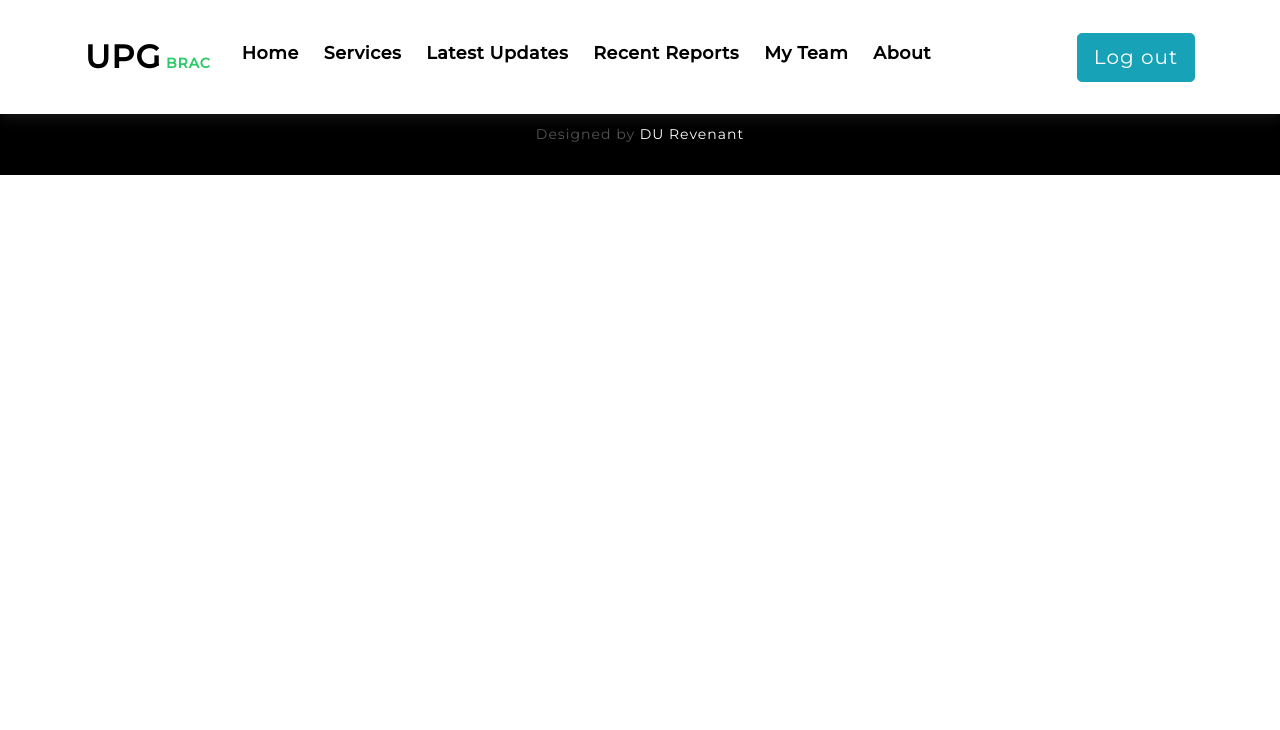
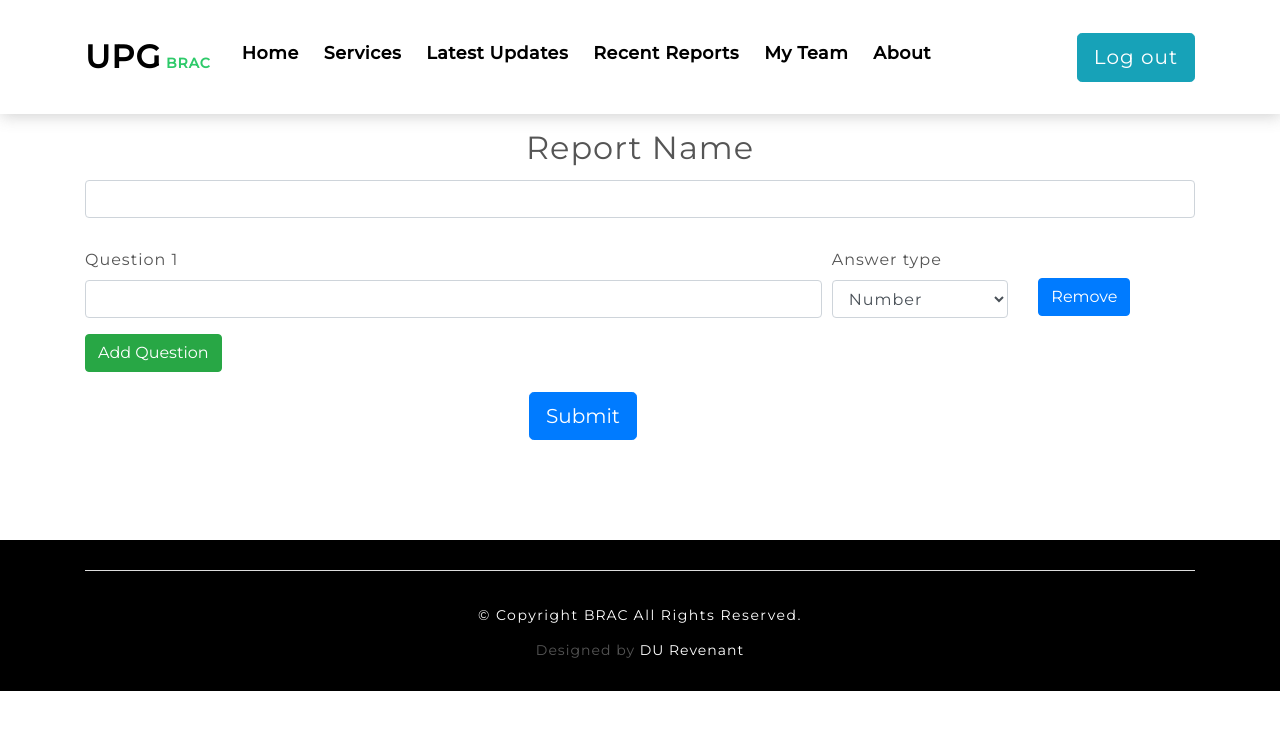
Before and after one commit to forkkr/DU_Revenant_BRACathon3.0, a Flask app: page /report-generation in a window 1280 px wide. Shown: the top 730 px of the page. Run offline with Flask 2, Linux system fonts and the light colour scheme; some libraries are stand-ins or nearby versions.

Commit message:
munia v1.0

```diff
--- a/templates/report_generation.html
+++ b/templates/report_generation.html
@@ -5,8 +5,113 @@
     <title>Title</title>
 </head>
 <body>
-{% include 'nav.html' %}
+ {% include 'nav.html' %}
 Design Your Report Template..
+<script src="static/js/jquery-2.2.3.min.js"></script>
+
+
+ <div class="container"  style="margin-top: 100px;">
+
+
+
+
+<form id="form">
+    <div class="form-group " align="center">
+    <label style="font-size: xx-large; " for="reportName">Report Name</label>
+    <input style="font-size:20px; margin-bottom: 30px;" type="text" class="form-control" aria-label="Large" id="reportName" >
+    </div>
+
+
+  <div id="group1" class="form-row">
+    <div class="form-group col-md-8">
+      <label for="inputCity">Question 1</label>
+      <input type="text" class="form-control" id="inputCity">
+    </div>
+    <div class="form-group col-md-2">
+      <label for="inputState">Answer type</label>
+      <select id="inputState" class="form-control">
+        <option selected>Number</option>
+        <option>Text</option>
+      </select>
+    </div>
+    <div style="padding-top: 30px" class="form-group col-md-2">
+      <button style="margin-left: 20px" onclick="removeElement(id)" id="0" name="0" type="button" class="btn btn-primary">Remove</button>
+    </div>
+  </div>
+
+
+</form>
+<div>
+<button  id="btn" name="btn" type="button" class="btn btn-success">Add Question</button>
+</div>
+     <div>
+<button style="margin-left: 40%; margin-top: 20px; margin-bottom: 100px" type="submit" class="btn btn-primary btn-lg btn-bloc">Submit</button>
+</div>
+
+
+
+    <script>
+
+        var count=2;
+        $("#btn").click(function(){
+
+          $("#form").append(addNewRow(count));
+          count++;
+        });
+
+        function addNewRow(count){
+            var idd = "group"+count;
+            var newrow= '<div id="' + idd +' " class="form-row">'+
+                '<div class="form-group col-md-8">'+
+                 '<label for="inputCity">Question '+ count +'</label>'+
+                  '<input type="text" class="form-control" id="inputCity">'+
+                '</div>'+
+                '<div class="form-group col-md-2">'+
+                  '<label for="inputState">Answer type</label>'+
+                  '<select id="inputState" class="form-control">'+
+                   ' <option selected>Number</option>'+
+                    '<option>Text</option>'+
+                  '</select>'+
+                '</div>'+
+                 ' <div style="padding-top: 30px" class="form-group col-md-2">' +
+                    '<button style="margin-left: 20px" id="'+ count +'" name="'+ count +'" onclick="removeElement(id)" type="button" class="btn btn-primary">Remove</button>' +
+                  '</div>' +
+              '</div>';
+          return newrow;
+        }
+    </script>
+
+<div  id="reqs">
+{#<h3 align = "center"> Requirements </h3>#}
+<script>
+    var reqs_id = 0;
+    function removeElement(elementId) {
+        // Removes an element from the document
+        var idd = "group"+ elementId;
+        var element = document.getElementById(idd);
+        console.log(elementId);
+        //var element = document.getElementById(elementId);
+        console.log(element);
+        //element2.parentNode.removeChild(element2);
+        element.parentNode.removeChild(element);
+
+
+
+    }
+
+
+</script>
+{#<button type="button" value="Add" onclick="javascript:add();"> Add</button>#}
+
+{#<script src="//ajax.googleapis.com/ajax/libs/jquery/1.10.1/jquery.min.js"></script>#}
+{#<script src="http://code.jquery.com/jquery-2.1.1.min.js"></script>#}
+{#<script type="text/JavaScript" src="http://ajax.googleapis.com/ajax/libs/jquery/1.10.1/jquery.min.js" ></script>#}
+{# <script src="http://code.jquery.com/jquery-1.10.1.min.js"></script>#}
+
+</div>
+ </div>
+
+
 {% include 'footer.html' %}
 </body>
 </html>
```
